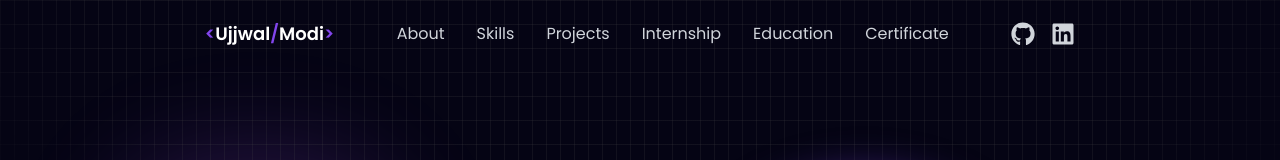
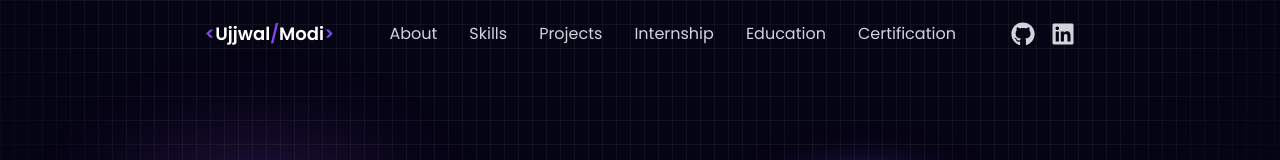
Before and after one commit to Ujjwal-Modi/myPortfolio, a React (Vite) app: page / in a window 1280 px wide. Shown: the top 160 px of the page. Built offline with nearby package versions, Linux system fonts and the light colour scheme.

Commit message:
Added new project

```diff
--- a/src/components/Certificate/certificate.jsx
+++ b/src/components/Certificate/certificate.jsx
@@ -10,7 +10,7 @@ const certificate = () => {
     >
       {/* Section Title */}
       <div className="text-center mb-16">
-        <h2 className="text-4xl font-bold text-white">Certificate</h2>
+        <h2 className="text-4xl font-bold text-white">Certification</h2>
         <div className="w-32 h-1 bg-purple-500 mx-auto mt-4"></div>
         <p className="text-gray-400 mt-4 text-lg font-semibold">
           Professional certifications that demonstrate my commitment to
--- a/src/components/Footer/Footer.jsx
+++ b/src/components/Footer/Footer.jsx
@@ -25,7 +25,7 @@ const Footer = () => {
             { name: "Projects", id: "work" },
                 { name: "Internship", id: "experience" },
            {name: "Education", id: "education" }
-            , { name: "Certificate", id: "certificate" },
+            , { name: "Certification", id: "certificate" },
           ].map((item, index) => (
             <button
               key={index}
--- a/src/components/Navbar/Navbar.jsx
+++ b/src/components/Navbar/Navbar.jsx
@@ -34,7 +34,7 @@ const Navbar = () => {
     { id: "work", label: "Projects" },
     { id: "experience", label: "Internship" },
    {id: "education", label: "Education" }
-    , { id: "certificate", label: "Certificate" },
+    , { id: "certificate", label: "Certification" },
   ];
 
   return (
--- a/src/constants.js
+++ b/src/constants.js
@@ -29,6 +29,7 @@ import barGraphLogo from './assets/work_logo/bar_graph.png';
 import currencyConvertorLogo from './assets/work_logo/currencyConvertor.png';
 // Certificate Section Logo's
 import udemyLogo from './assets/certificate_logo/udemy_logo.jpeg';
+import aiChatbotLogo from './assets/work_logo/aiChatbot.png';
 
 export const Certificate = [
   {
@@ -153,5 +154,13 @@ export const SkillsInfo = [
       tags: ["HTML", "CSS", "JavaScript"],
       github: "https://github.com/Ujjwal-Modi/Currency-Converter",
       webapp: "https://currency-converter-chi-two.vercel.app/",
+    },{
+      id: 2,
+      title: "Ai Chatbot - Perplexity 2.0",
+      description:"A modern, responsive AI chat interface with integrated web search functionality. Perplexity 2.0 provides a clean UI similar to Perplexity.ai, combining conversational AI with real-time search capabilities",
+      image: aiChatbotLogo,
+      tags: ["React JS", "Next JS", "Fast API", "LangGraph", "Genai API"],
+      github: "https://github.com/Ujjwal-Modi/aiChatbot",
+      webapp: "https://ai-chatbot-chi-pied.vercel.app/",
     }
   ];
```
Also changed, not shown: src/assets/work_logo/aiChatbot.png (added).
